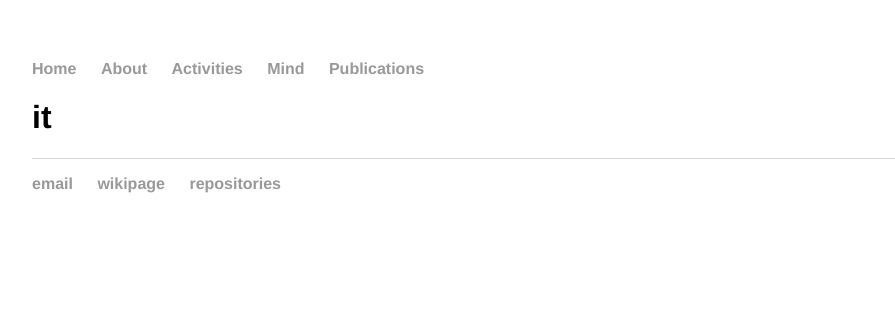
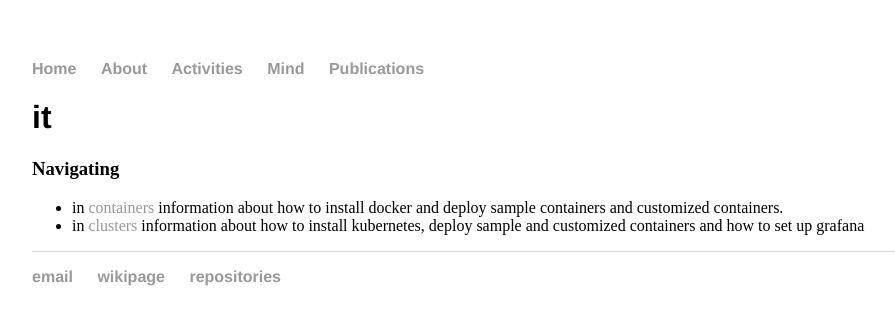
Before and after one commit to cleberjamaral/cleberjamaral.github.io, a Jekyll site: the page built from knowledge/it/README.md, in a window 1280 px wide. Shown: the top 325 px of the page, without its empty margins (160-1055 px from the left). Built offline with Jekyll 4.4.1, drawn with Linux system fonts in a browser that asks for light colours; our own code applies the rules of GitHub Pages for plain Markdown files.

Commit message:
GitBook: [master] 54 pages modified

```diff
--- a/knowledge/it/README.md
+++ b/knowledge/it/README.md
@@ -1 +1,10 @@
+---
+description: information technologies
+---
+
 # it
+
+### Navigating
+
+* in [containers](containers-1/installing-docker.md) information about how to install docker and deploy sample containers and customized containers.
+* in [clusters](containers/) information about how to install kubernetes, deploy sample and customized containers and how to set up grafana
```
Also changed, not shown: knowledge/data-visualisation.md (+1 -0 lines), knowledge/it/containers-1/README.md (+2 -1 lines).
